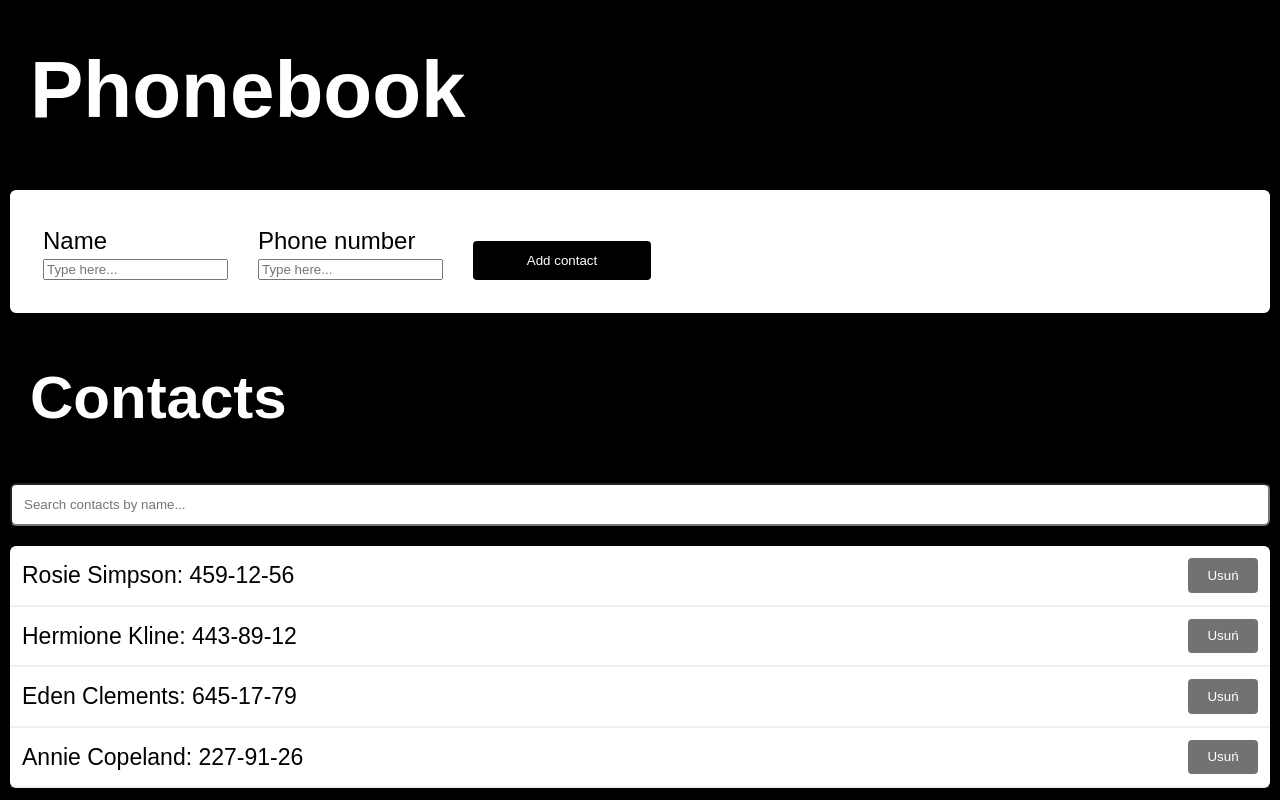
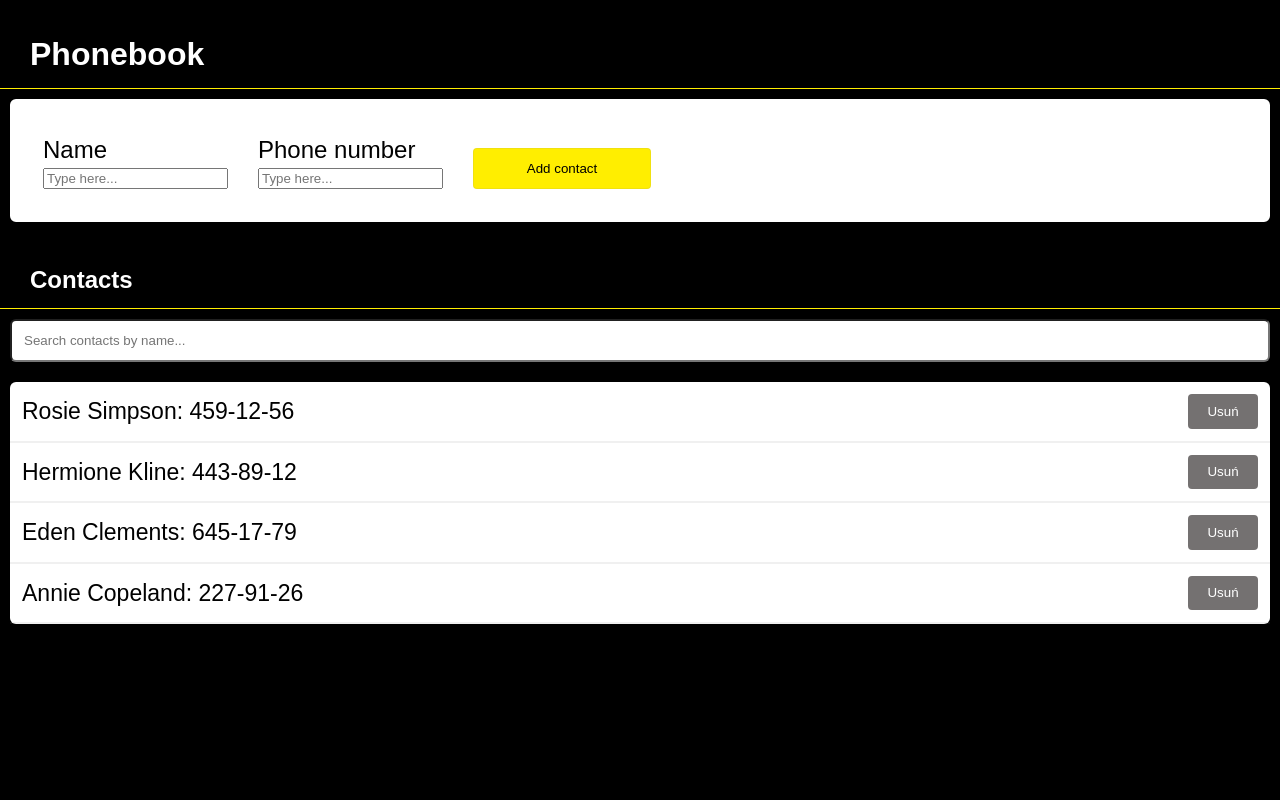
Before and after one commit to SandraKoch/goit-react-hw-02-phonebook, a React (Create React App) app: page / in a window 1280 px wide. In both pictures the pointer is over the button "Add contact". Built offline with nearby package versions, Linux system fonts and the light colour scheme.

Commit message:
prop types and styles refactor

```diff
--- a/src/components/App.jsx
+++ b/src/components/App.jsx
@@ -58,7 +58,6 @@ export class App extends Component {
           display: 'flex',
           flexDirection: 'column',
           justifyContent: 'center',
-          fontSize: 40,
           color: '#010101',
         }}
       >
--- a/src/components/ContactForm/ContactForm.module.css
+++ b/src/components/ContactForm/ContactForm.module.css
@@ -27,6 +27,7 @@
 }
 
 .submitBtn:hover {
-  color: var(--light-color);
-  background-color: var(--primary-color);
+  color: var(--primary-color);
+  background-color: var(--btn-active);
+  border: 1px solid var(--bg-color);
 }
--- a/src/components/ContactForm/index.jsx
+++ b/src/components/ContactForm/index.jsx
@@ -1,5 +1,6 @@
 import { Component } from 'react';
 import css from './ContactForm.module.css';
+import PropTypes from 'prop-types';
 
 export class ContactForm extends Component {
   state = { name: '', phone: '' };
@@ -50,3 +51,7 @@ export class ContactForm extends Component {
     );
   }
 }
+
+ContactForm.propTypes = {
+  onAdd: PropTypes.func,
+};
--- a/src/components/ContactItem/ContactItem.module.css
+++ b/src/components/ContactItem/ContactItem.module.css
@@ -15,6 +15,7 @@
 }
 
 .deleteBtn:hover {
-  color: var(--light-color);
-  background-color: var(--primary-color);
+  color: var(--primary-color);
+  background-color: var(--btn-active);
+  border: 1px solid var(--bg-color);
 }
--- a/src/components/ContactItem/index.jsx
+++ b/src/components/ContactItem/index.jsx
@@ -1,5 +1,6 @@
 import { Component } from 'react';
 import css from './ContactItem.module.css';
+import PropTypes from 'prop-types';
 
 export class ContactItem extends Component {
   render() {
@@ -18,3 +19,8 @@ export class ContactItem extends Component {
     );
   }
 }
+
+ContactItem.propTypes = {
+  item: PropTypes.object,
+  deleteItem: PropTypes.func,
+};
--- a/src/components/Filter/index.jsx
+++ b/src/components/Filter/index.jsx
@@ -1,5 +1,6 @@
 import { Component } from 'react';
 import css from './Filter.module.css';
+import PropTypes from 'prop-types';
 
 export class Filter extends Component {
   handleFilterChange = e => {
@@ -19,3 +20,7 @@ export class Filter extends Component {
     );
   }
 }
+
+Filter.propTypes = {
+  onFilter: PropTypes.func,
+};
--- a/src/index.css
+++ b/src/index.css
@@ -40,7 +40,8 @@ code {
 h1,
 h2 {
   color: var(--light-color);
-  padding: 30px;
+  padding: 30px 30px 10px;
+  border-bottom: 1px solid var(--btn-active);
 }
 
 :root {
@@ -49,4 +50,5 @@ h2 {
   --bg-color: rgb(134 134 134 / 12%);
   --light-color: rgb(255, 255, 255);
   --btn-color: rgb(116, 113, 113);
+  --btn-active: rgb(255, 238, 0);
 }
```
Also changed, not shown: src/components/ContactList/index.jsx (+7 -0 lines).
